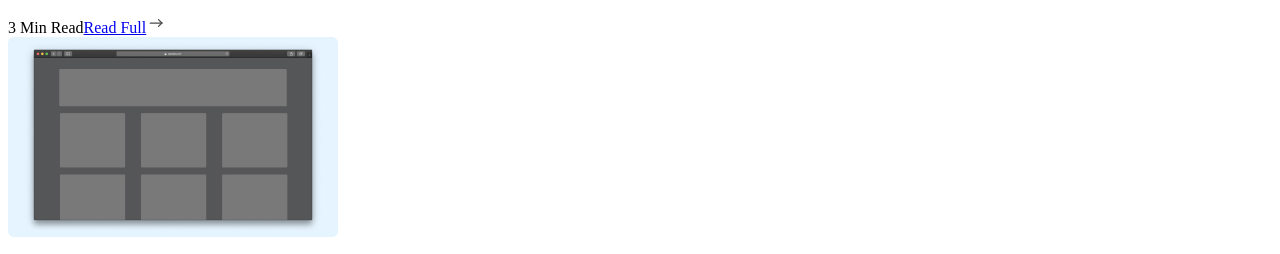
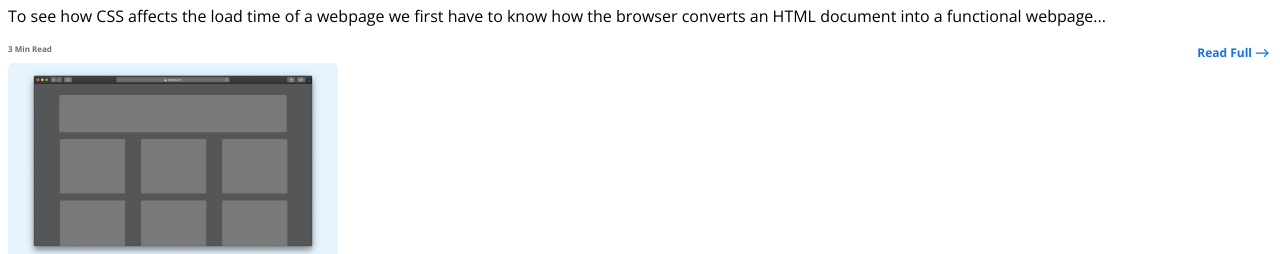
Before and after one commit to mlongano/esercizio-html-css-mini-blog, a plain HTML site: page index.html in a window 1280 px wide. Shown: the part 388-642 px from the top of the page. Drawn offline with nearby package versions, Linux system fonts and the light colour scheme.

Commit message:
Imposta lo stile di base per header e footer

```diff
--- a/index.html
+++ b/index.html
@@ -5,6 +5,7 @@
     <meta charset="UTF-8">
     <meta name="viewport" content="width=device-width, initial-scale=1.0">
     <title>Css blog gym</title>
+    <link rel="stylesheet" href="styles/style.css">
 </head>
 
 <body>
--- a/styles/style.css
+++ b/styles/style.css
@@ -0,0 +1,65 @@
+/* Importo i font che userò */
+@import url('https://fonts.googleapis.com/css2?family=Open+Sans:ital,wght@0,300;0,400;0,600;0,700;0,800;1,300;1,400;1,600;1,700;1,800&display=swap');
+
+/* Azzero i default per tutti i browser */
+:root {
+    --accent-color: #1473E6;
+    /* vedere il link per capire i valori: https://codepen.io/sosuke/pen/Pjoqqp */
+    --accent-color-svg: brightness(0) saturate(100%) invert(36%) sepia(93%) saturate(1123%) hue-rotate(191deg) brightness(88%) contrast(104%);
+    --c-black-30: rgba(75, 75, 75, 1);
+    --c-black-20: rgba(110, 110, 110, 1);
+    --root-font-size: 16px;
+    --fs-x-small: 0.75rem;
+    --fs-xx-small: 0.5rem;
+    --font-family: 'Open Sans', Helvetica, Arial, sans-serif;
+}
+html,
+body {
+  margin: 2px;
+  padding: 2px;
+  font-family: var(--font-family);
+  font-size: var(--root-font-size);
+}
+
+p {
+    text-align: justify;
+}
+
+header p {
+    color: var(--c-black-20);
+    font-size: var(--fs-xx-small);
+    font-weight: bold;
+}
+
+header p > :first-child {
+    color: var(--c-black-30);
+    font-size: var(--fs-x-small);
+}
+
+footer {
+    display: flex;
+    justify-content: space-between;
+}
+footer .time-to-read {
+    font-size: var(--fs-xx-small);
+    font-weight: bold;
+    color: rgba(110, 110, 110, 1);
+}
+
+footer .read-full {
+    font-size: var(--fs-x-small);
+    font-weight: bold;
+    color: var(--accent-color);
+    display: flex;
+    flex-direction: row;
+    justify-content: space-between;
+    align-items: center;
+    padding: 0px;
+}
+
+footer a.read-full {
+    text-decoration: none;
+}
+footer .read-full img {
+    filter: var(--accent-color-svg);
+}
```
